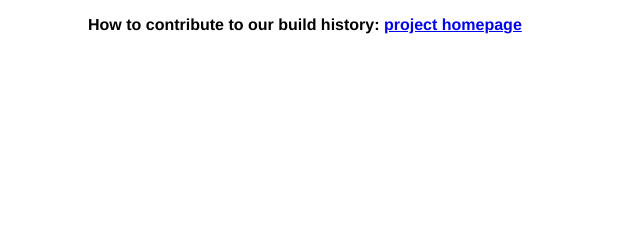
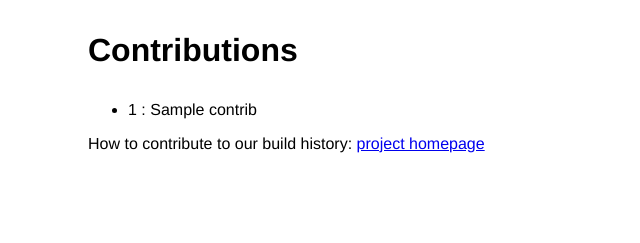
Before and after one commit to monad-systems/hadrians-wall, a Flask app: template templates/index.html in a window 1280 px wide. Shown: the part 557-800 px from the top of the page, without its empty margins (0-640 px from the left). Run offline with Flask 2, Linux system fonts and the light colour scheme; the template is opened without the code that fills it: most values are stand-ins (such as "Sample title", 1, 10 or a date in 2020); some libraries are stand-ins or nearby versions.

Commit message:
add contribution rank

```diff
--- a/server.py
+++ b/server.py
@@ -14,17 +14,21 @@ def index():
     files = os.listdir("hadrians-brick/logs")
     logs = []
     durations = []
+    contribs = {}
 
     for file in files:
+        user = file.split('.')[0]
         entries = open('hadrians-brick/logs/' + file, 'r').read().split('\n')
+        contribs[user] = len(entries)
         for entry in entries:
             try:
                 log = json.loads(entry)
             except json.decoder.JSONDecodeError:
                 continue
             logs.append(log)
-
-    return render_template("index.html", logs=logs, logs_json=json.dumps(logs))
+    contribs = sorted(contribs.items(), key=lambda x:x[1])
+    return render_template("index.html", logs=logs, logs_json=json.dumps(logs),
+                           contribs=contribs)
 
 with app.test_request_context():
     url_for('static', filename='style.css')
--- a/templates/index.html
+++ b/templates/index.html
@@ -5,12 +5,18 @@
     <h1>Build History Graph</h1>
     <canvas width="800" height="400" id="myChart"></canvas>
   </section>
-  <p>
-    <b>
+  <section>
+    <h1>Contributions</h1>
+    <ul>
+      {% for contrib in contribs %}
+      <li>{{contrib[0]}} : {{contrib[1]}}</li>
+      {% endfor %}
+    </ul>
+    <p>
       How to contribute to our build history:
       <a href="https://github.com/izgzhen/hadrians-wall">project homepage</a>
-    </b>
-  </p>
+    </p>
+  </section>
 <div id="logs-json" type="application/json" hidden>{{logs_json|safe}}</div>
 <script src="https://cdnjs.cloudflare.com/ajax/libs/Chart.js/2.7.2/Chart.bundle.min.js"></script>
 <script type="text/javascript" src="static/main.js"></script>
```
